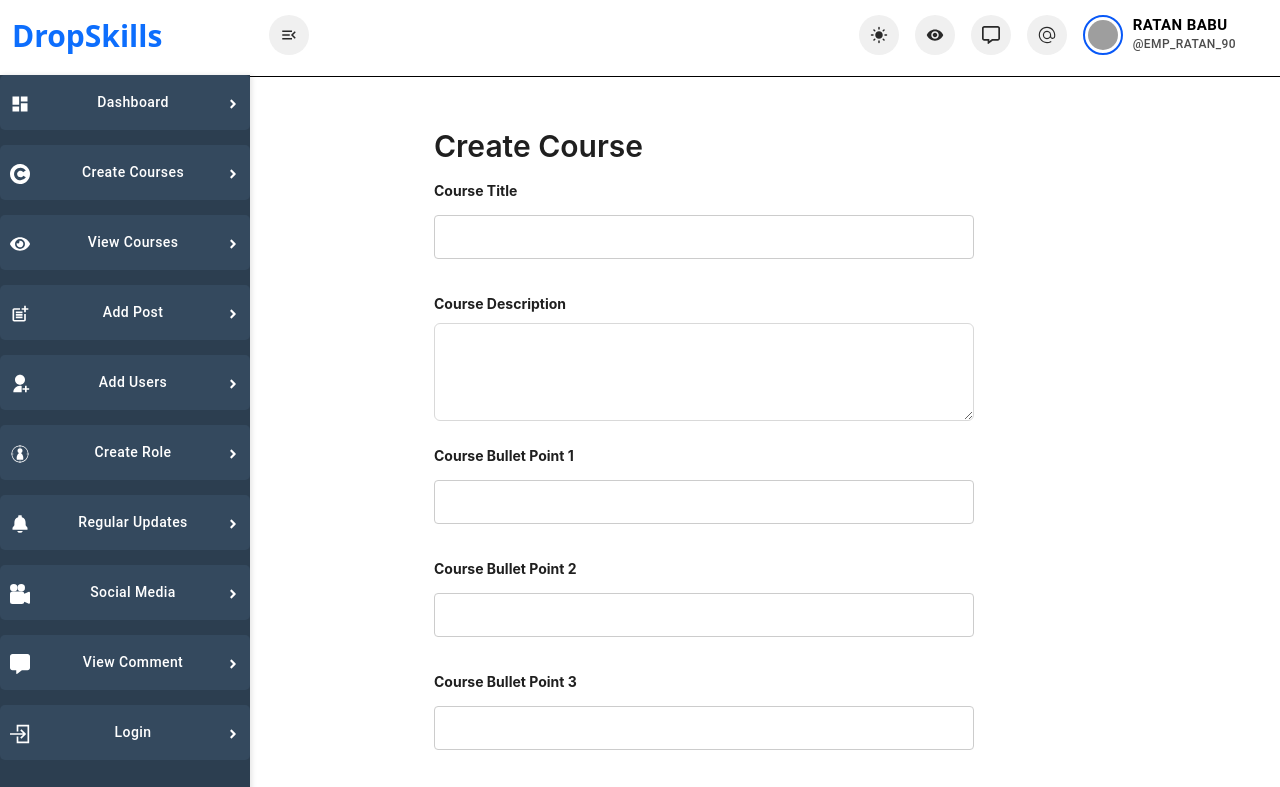
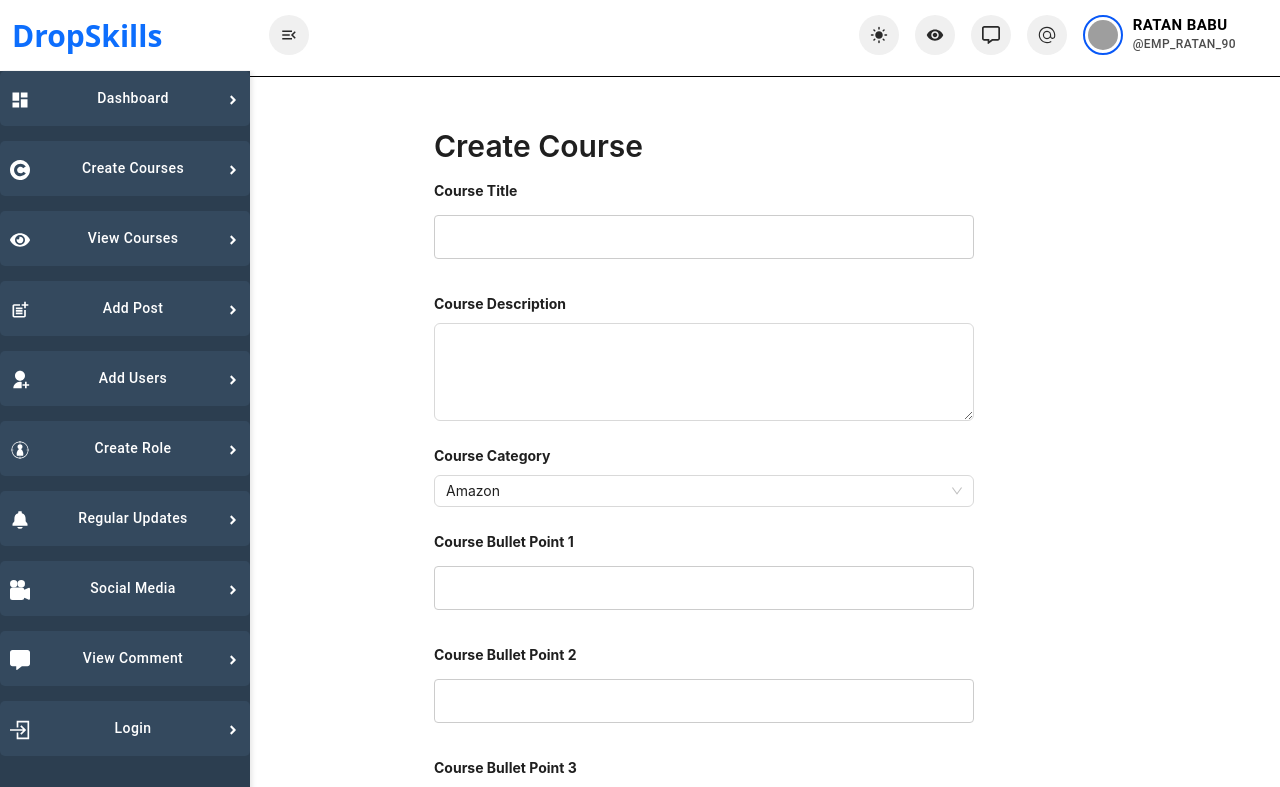
Before and after one commit to ratankfact/Lms, a React (Create React App) app in the folder client/: page /createcourse in a window 1280 px wide. Shown: the top 787 px of the page. Built offline with nearby package versions, Linux system fonts and the light colour scheme; grey boxes are pictures that could not be loaded.

Commit message:
new data

```diff
--- a/client/src/component/CreateCourse.jsx
+++ b/client/src/component/CreateCourse.jsx
@@ -1,14 +1,16 @@
 import React, { useState } from 'react';
-import { Form, Input, Button, Typography, Layout } from 'antd';
+import { Form, Input, Button, Typography, Layout, message, Select } from 'antd';
 import AdminLayout from '../layout/adminLayout';
 
 const { Title } = Typography;
 const { Content } = Layout;
+const { Option } = Select;
 
 const CreateCourse = () => {
   const [formData, setFormData] = useState({
     title: '',
     description: '',
+    category: 'Amazon',  // Default state for course category
     bullet1: '',
     bullet2: '',
     bullet3: '',
@@ -24,24 +26,30 @@ const CreateCourse = () => {
     });
   };
 
+  const handleCategoryChange = (value) => {
+    setFormData({
+      ...formData,
+      category: value,
+    });
+  };
+
   const handleSubmit = async () => {
     console.log(formData)
     try {
-      // Define the API endpoint
       const response = await fetch("http://localhost:5000/api/course/createcourse", {
         method: "POST",
         headers: {
           "Content-Type": "application/json",
         },
-        body: JSON.stringify(formData), // Convert form data to JSON
+        body: JSON.stringify(formData),
       });
 
       if (response.ok) {
-        console.log('Course created successfully!');
-        // Optionally reset the form
+        message.success('Course created successfully!');
         setFormData({
           title: '',
           description: '',
+          category: 'Amazon',  // Reset category to default
           bullet1: '',
           bullet2: '',
           bullet3: '',
@@ -49,10 +57,10 @@ const CreateCourse = () => {
           thumbnail: '',
         });
       } else {
-        console.error('Failed to create course.');
+        message.error('Course not created. Please try again.');
       }
     } catch (error) {
-      console.error('Error submitting form:', error);
+      message.error('Error submitting form. Please try again.');
     }
   };
 
@@ -78,6 +86,17 @@ const CreateCourse = () => {
               value={formData.description}
               onChange={handleChange}
             />
+          </Form.Item>
+          <Form.Item label="Course Category">
+            <Select
+              placeholder="Select a category"
+              value={formData.category}
+              onChange={handleCategoryChange}
+            >
+              <Option value="Amazon">Amazon</Option>
+              <Option value="Website">Website</Option>
+              <Option value="Franchise">Franchise</Option>
+            </Select>
           </Form.Item>
           <Form.Item label="Course Bullet Point 1">
             <Input
--- a/client/src/component/sidebar.css
+++ b/client/src/component/sidebar.css
@@ -6,7 +6,7 @@
   padding: 20px 10px;
   box-shadow: 2px 0px 5px rgba(0,0,0,0.1);
   position: fixed;
-  top: 75px;
+  top: 71px;
   left: 0;
   overflow-y: scroll;
   z-index: 1000;
--- a/package.json
+++ b/package.json
@@ -1,5 +1,6 @@
 {
   "dependencies": {
+    "axios": "^1.7.3",
     "cors": "^2.8.5",
     "react-router-dom": "^6.26.0",
     "routes": "^2.1.0"
```
Also changed, not shown: client/src/component/ViewCourse.jsx (line endings or trailing spaces), 1 other file (tests, documents, lock files or other folders).
